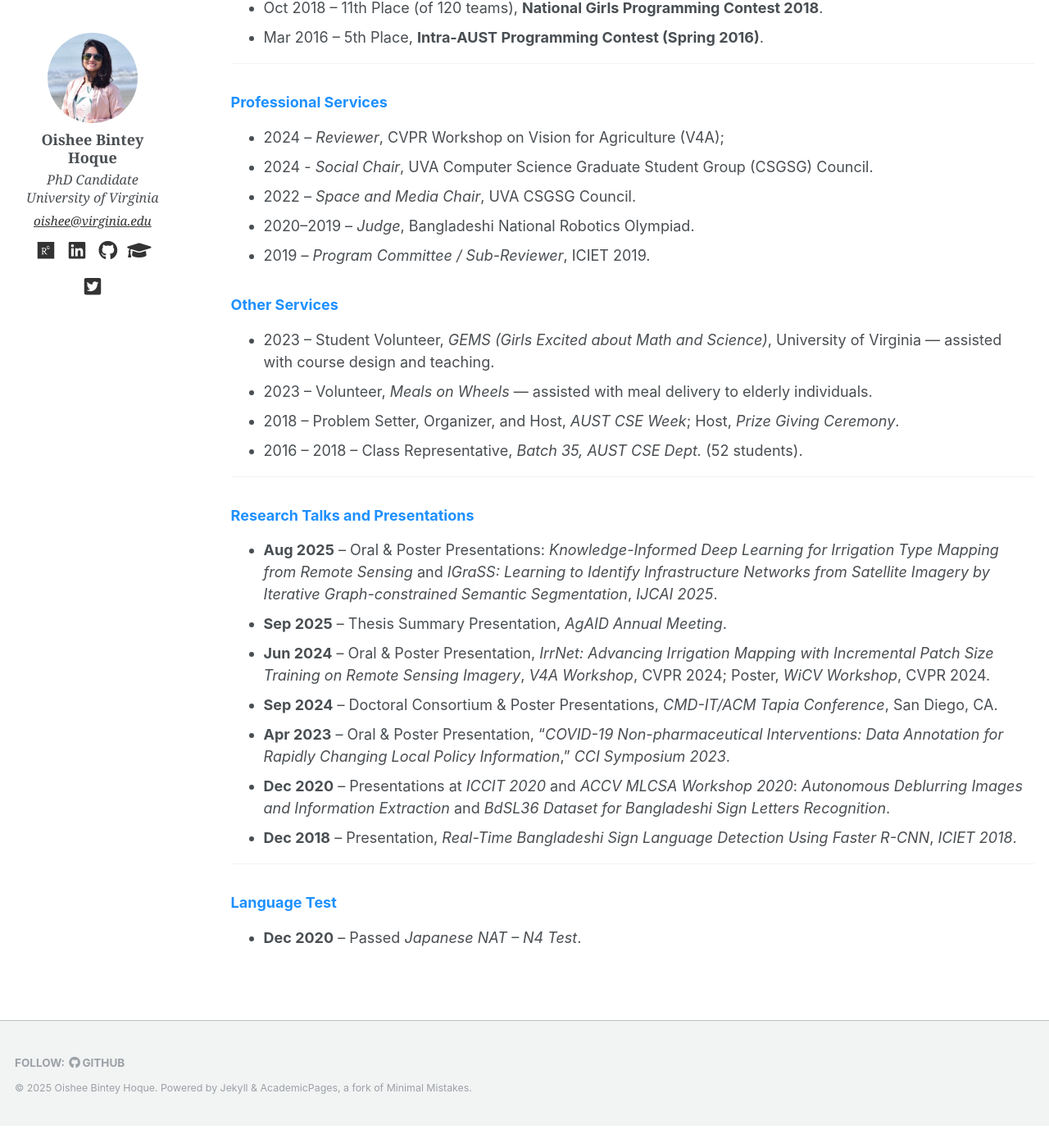
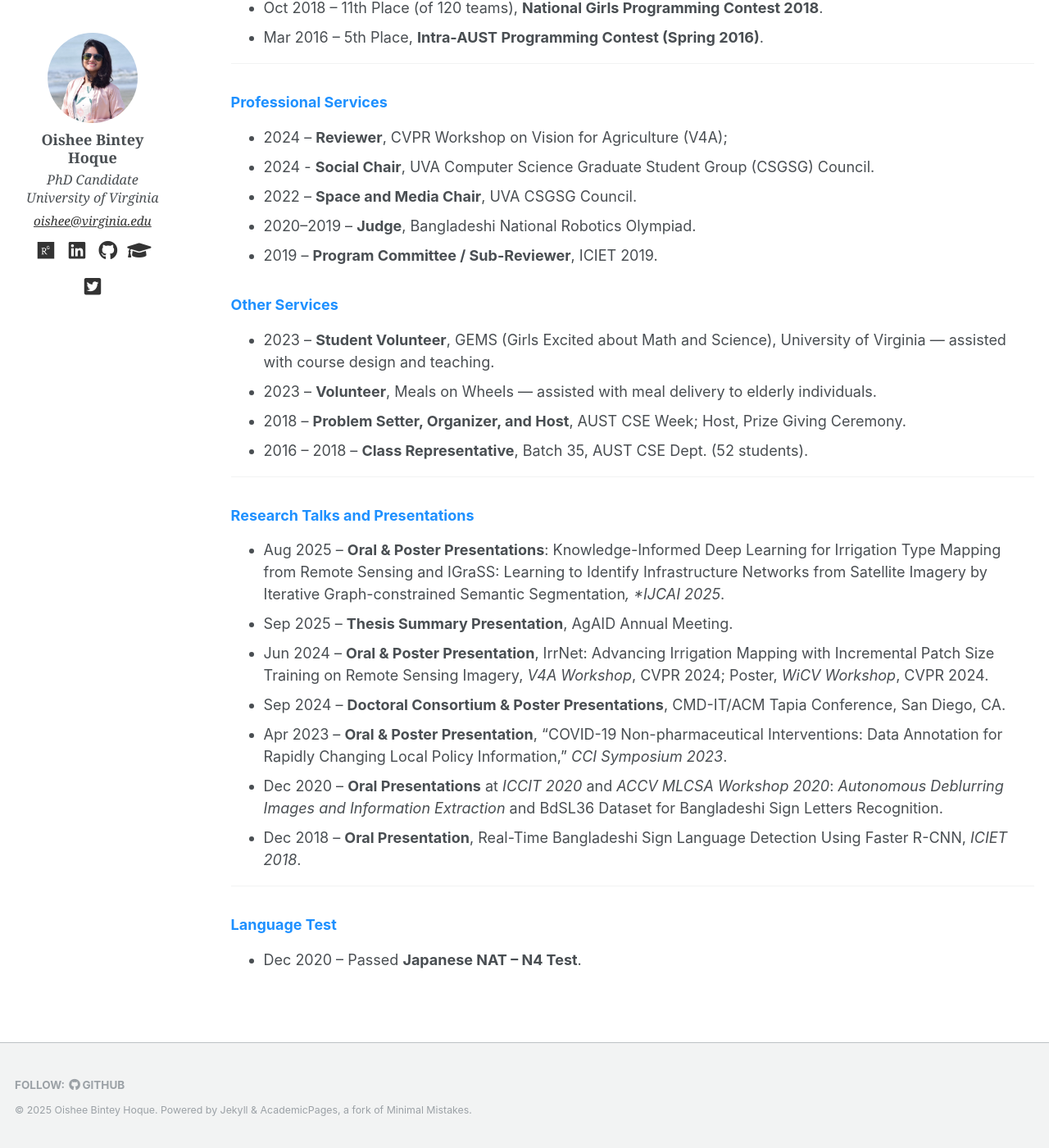
Before and after one commit to oishee-hoque/oishee-hoque.github.io, a Jekyll site: the page built from _pages/activities.md, in a window 1280 px wide and 1400 px high, scrolled down 1201 px. Shown: the whole window at 82% size. Built offline with Jekyll 4.4.1, drawn with Linux system fonts in a browser that asks for light colours; before the commit the page ends 2574 px from its top, so only the background shows below that; some of the changed text lies outside the part shown.

Commit message:
Update activities.md

```diff
--- a/_pages/activities.md
+++ b/_pages/activities.md
@@ -45,35 +45,37 @@ author_profile: true
 ---
 
 <h3 style="color:#1e90ff;">Professional Services</h3>
-- 2024 – *Reviewer*, CVPR Workshop on Vision for Agriculture (V4A);
-- 2024 - *Social Chair*, UVA Computer Science Graduate Student Group (CSGSG) Council.
-- 2022 – *Space and Media Chair*, UVA CSGSG Council.
-- 2020–2019 – *Judge*, Bangladeshi National Robotics Olympiad.
-- 2019 – *Program Committee / Sub-Reviewer*, ICIET 2019.
+
+- 2024 – **Reviewer**, CVPR Workshop on Vision for Agriculture (V4A);
+- 2024 - **Social Chair**, UVA Computer Science Graduate Student Group (CSGSG) Council.
+- 2022 – **Space and Media Chair**, UVA CSGSG Council.
+- 2020–2019 – **Judge**, Bangladeshi National Robotics Olympiad.
+- 2019 – **Program Committee / Sub-Reviewer**, ICIET 2019.
 
 <h3 style="color:#1e90ff;">Other Services</h3>
-- 2023 – Student Volunteer, *GEMS (Girls Excited about Math and Science)*, University of Virginia — assisted with course design and teaching.
-- 2023 – Volunteer, *Meals on Wheels* — assisted with meal delivery to elderly individuals.
-- 2018 – Problem Setter, Organizer, and Host, *AUST CSE Week*; Host, *Prize Giving Ceremony*.
-- 2016 – 2018 – Class Representative, *Batch 35, AUST CSE Dept.* (52 students).
+
+- 2023 – **Student Volunteer**, GEMS (Girls Excited about Math and Science), University of Virginia — assisted with course design and teaching.
+- 2023 – **Volunteer**, Meals on Wheels — assisted with meal delivery to elderly individuals.
+- 2018 – **Problem Setter, Organizer, and Host**, AUST CSE Week; Host, Prize Giving Ceremony.
+- 2016 – 2018 – **Class Representative**, Batch 35, AUST CSE Dept. (52 students).
 
 ---
 
 <h3 style="color:#1e90ff;">Research Talks and Presentations</h3>
 
-- **Aug 2025** – Oral & Poster Presentations: *Knowledge-Informed Deep Learning for Irrigation Type Mapping from Remote Sensing* and *IGraSS: Learning to Identify Infrastructure Networks from Satellite Imagery by Iterative Graph-constrained Semantic Segmentation*, *IJCAI 2025*.
-- **Sep 2025** – Thesis Summary Presentation, *AgAID Annual Meeting*.
-- **Jun 2024** – Oral & Poster Presentation, *IrrNet: Advancing Irrigation Mapping with Incremental Patch Size Training on Remote Sensing Imagery*, *V4A Workshop*, CVPR 2024; Poster, *WiCV Workshop*, CVPR 2024.
-- **Sep 2024** – Doctoral Consortium & Poster Presentations, *CMD-IT/ACM Tapia Conference*, San Diego, CA.
-- **Apr 2023** – Oral & Poster Presentation, “*COVID-19 Non-pharmaceutical Interventions: Data Annotation for Rapidly Changing Local Policy Information*,” *CCI Symposium 2023*.
-- **Dec 2020** – Presentations at *ICCIT 2020* and *ACCV MLCSA Workshop 2020*: *Autonomous Deblurring Images and Information Extraction* and *BdSL36 Dataset for Bangladeshi Sign Letters Recognition*.
-- **Dec 2018** – Presentation, *Real-Time Bangladeshi Sign Language Detection Using Faster R-CNN*, *ICIET 2018*.
+- Aug 2025 – **Oral & Poster Presentations**: Knowledge-Informed Deep Learning for Irrigation Type Mapping from Remote Sensing and IGraSS: Learning to Identify Infrastructure Networks from Satellite Imagery by Iterative Graph-constrained Semantic Segmentation*, *IJCAI 2025*.
+- Sep 2025 – **Thesis Summary Presentation**, AgAID Annual Meeting.
+- Jun 2024 – **Oral & Poster Presentation**, IrrNet: Advancing Irrigation Mapping with Incremental Patch Size Training on Remote Sensing Imagery, *V4A Workshop*, CVPR 2024; Poster, *WiCV Workshop*, CVPR 2024.
+- Sep 2024 – **Doctoral Consortium & Poster Presentations**, CMD-IT/ACM Tapia Conference, San Diego, CA.
+- Apr 2023 – **Oral & Poster Presentation**, “COVID-19 Non-pharmaceutical Interventions: Data Annotation for Rapidly Changing Local Policy Information,” *CCI Symposium 2023*.
+- Dec 2020 – **Oral Presentations** at *ICCIT 2020* and *ACCV MLCSA Workshop 2020*: *Autonomous Deblurring Images and Information Extraction* and BdSL36 Dataset for Bangladeshi Sign Letters Recognition.
+- Dec 2018 – **Oral Presentation**, Real-Time Bangladeshi Sign Language Detection Using Faster R-CNN, *ICIET 2018*.
 
 ---
 
 <h3 style="color:#1e90ff;">Language Test</h3>
 
-- **Dec 2020** – Passed *Japanese NAT – N4 Test*.
+- Dec 2020 – Passed **Japanese NAT – N4 Test**.
 
 
 <!-- ### Professional Services
```
Also changed, not shown: other parts of _pages/activities.md (+6 -6 lines).
